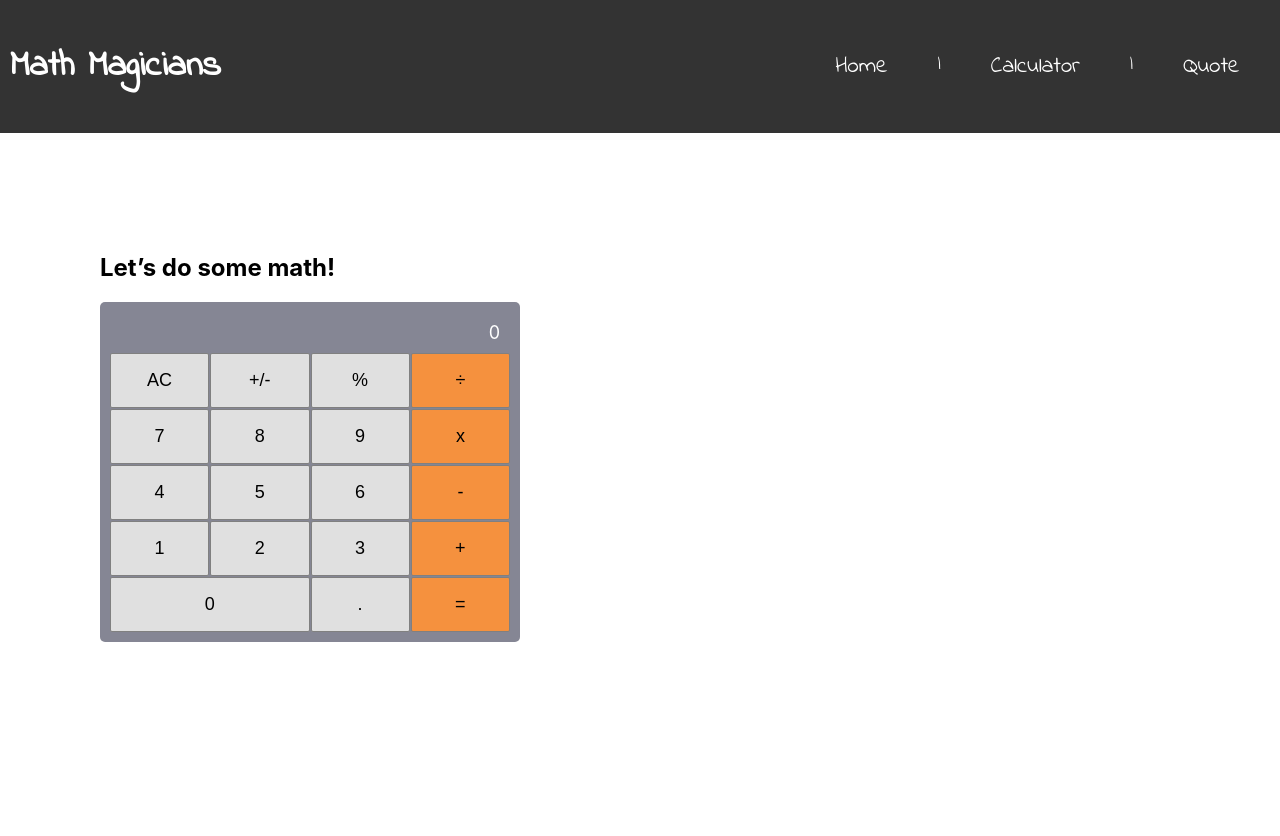
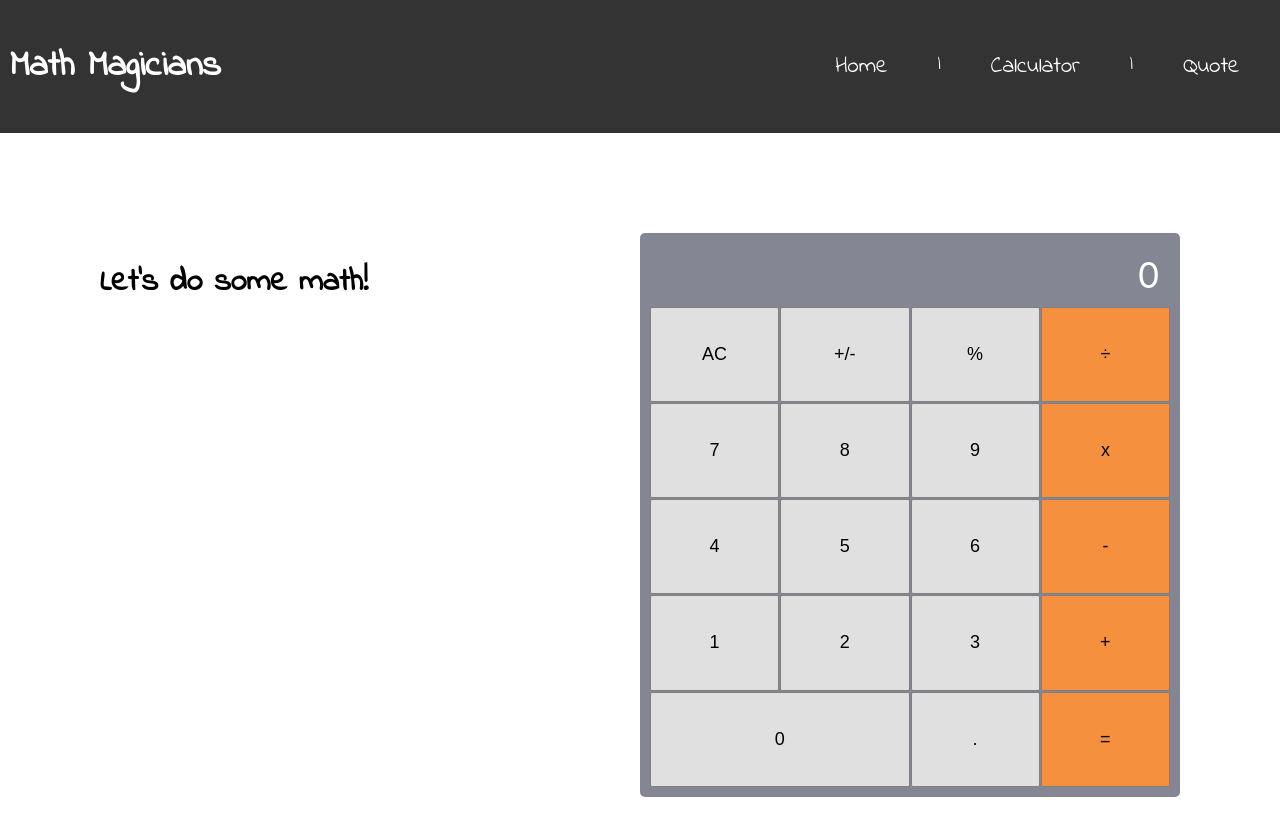
Before and after one commit to George7h/math-magician, a React (Create React App) app: page /calculator in a window 1280 px wide. Shown: the top 836 px of the page. Before the commit the page ends 800 px from the top, so only its background shows below. Built offline with nearby package versions, Linux system fonts and the light colour scheme; a web font is replaced by a local one.

Commit message:
Apply Styling

```diff
--- a/src/App.css
+++ b/src/App.css
@@ -1,11 +1,28 @@
 @import url('https://fonts.googleapis.com/css2?family=Caprasimo&family=Indie+Flower&family=Monoton&family=Pacifico&display=swap');
 
-.contain {
+.calcApp {
   display: grid;
   grid-template-columns: repeat(2, 1fr);
   margin: 100px;
+}
+
+p {
+  font-size: larger;
+}
+
+.welcome {
+  font-size: larger;
+  margin: 10%;
+}
+
+.quotes {
+  display: flex;
+  flex-direction: column;
+  height: 100vh;
   align-items: center;
-  gap: 10px;
+  justify-content: center;
+  font-size: xx-large;
+  text-align: center;
 }
 
 .navbar {
@@ -15,6 +32,7 @@
   background-color: #333;
   padding: 10px;
   font-family: 'Indie Flower', cursive;
+  flex-wrap: wrap;
 }
 
 .appName {
@@ -42,3 +60,9 @@
   font-family: 'Indie Flower', cursive;
   font-size: larger;
 }
+
+.loading {
+  display: flex;
+  justify-content: center;
+  font-size: xxx-large;
+}
--- a/src/components/calculator.css
+++ b/src/components/calculator.css
@@ -1,5 +1,4 @@
 .calculator {
-  width: 400px;
   border-radius: 5px;
   padding: 10px;
   background-color: #858694;
@@ -10,12 +9,14 @@
   text-align: right;
   padding: 10px;
   color: white;
+  font-size: 2em;
 }
 
 .btns {
   display: grid;
   grid-template-columns: repeat(4, 1fr);
   gap: 1px;
+  height: 30rem;
 }
 
 button {
@@ -44,3 +45,8 @@ button:hover {
 .top {
   background-color: #e0e0e0;
 }
+
+h2 {
+  font-family: 'Indie Flower', cursive;
+  font-size: xx-large;
+}
```
